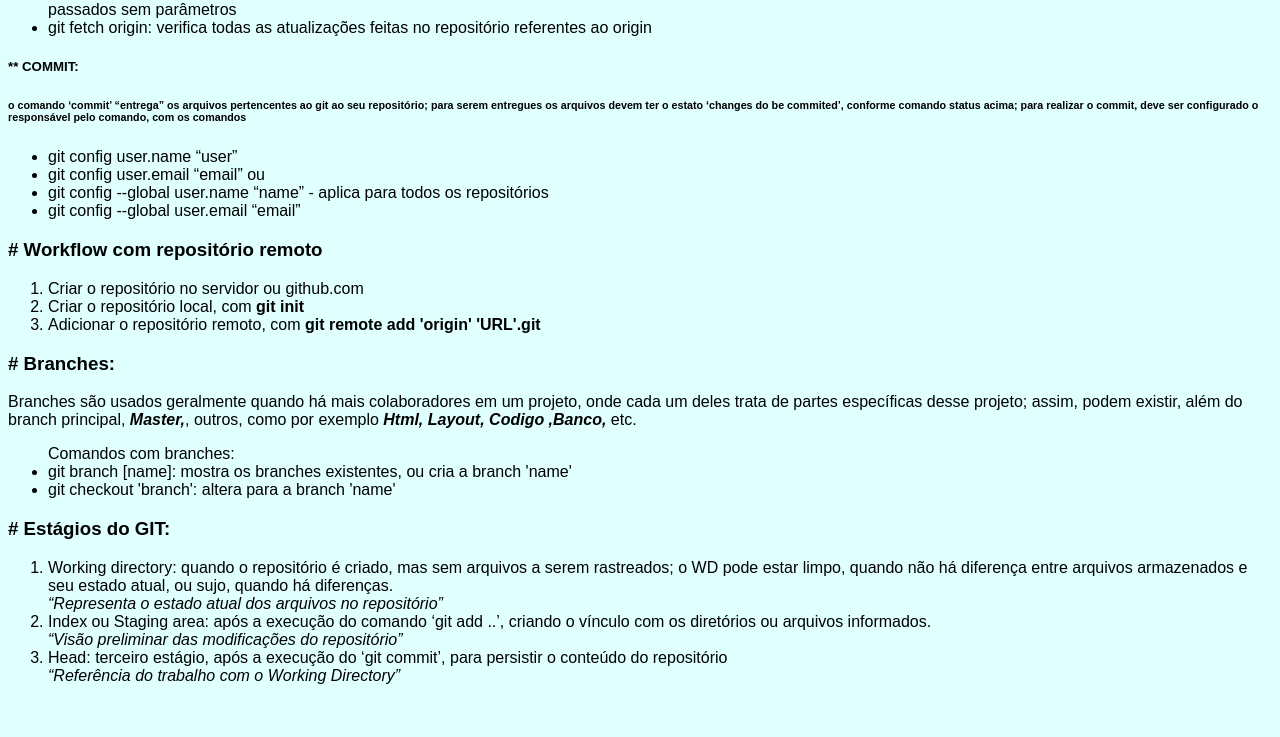
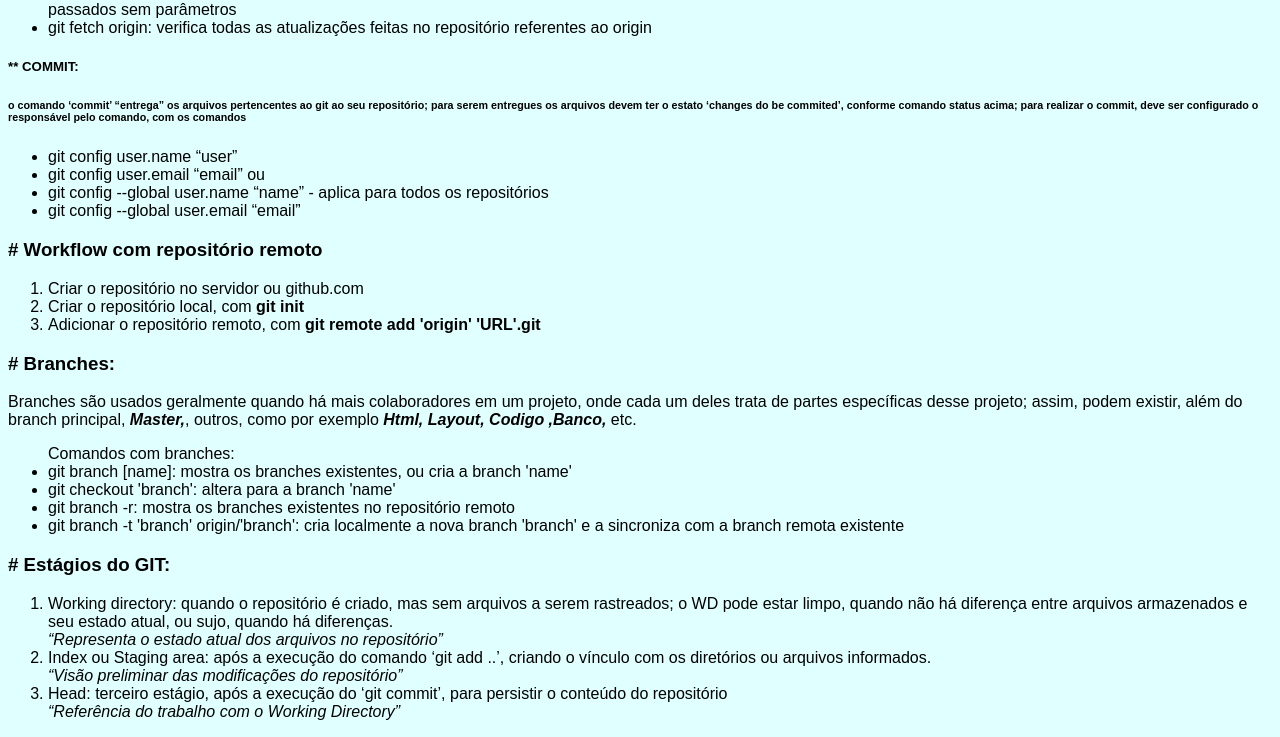
Before and after one commit to ernanikern/Curso_GIT, a plain HTML site: page index.html in a window 1280 px wide. Shown: the part 618-1355 px from the top of the page. Before the commit the page ends 1319 px from the top, so only its background shows below. Drawn offline with Linux system fonts and the light colour scheme.

Commit message:
branch -r / branch -t

```diff
--- a/index.html
+++ b/index.html
@@ -65,6 +65,8 @@
 		<ul>Comandos com branches:
 			<li>git branch [name]: mostra os branches existentes, ou cria a branch 'name'</li>
 			<li>git checkout 'branch': altera para a branch 'name'</li>
+			<li>git branch -r: mostra os branches existentes no repositório remoto</li>
+			<li>git branch -t 'branch' origin/'branch': cria localmente a nova branch 'branch' e a sincroniza com a branch remota existente</li>
 		</ul>
 
 	<h3># Estágios do GIT: </h3>
```
